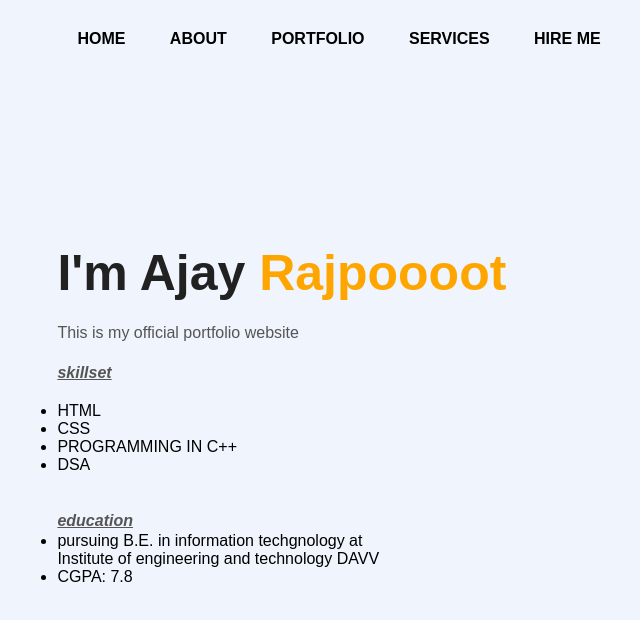
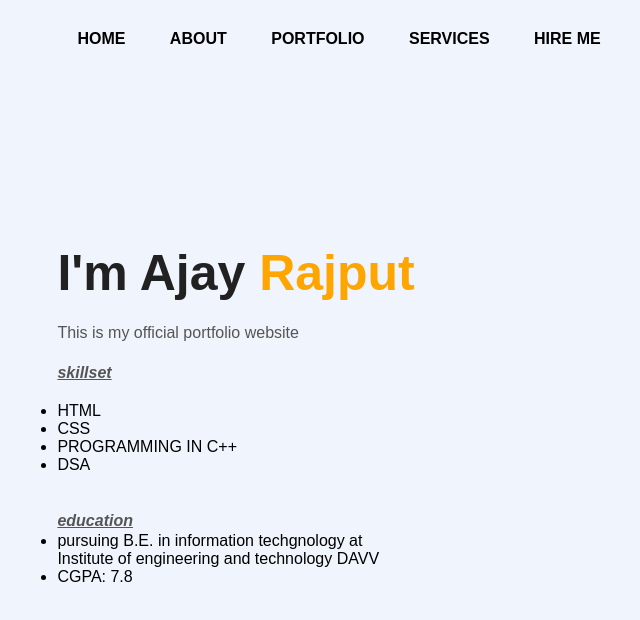
Before and after one commit to ajayrajput8247/portfolio1, a plain HTML site: page index.html in a window 1280 px wide. Shown: the whole page, without its empty margins (45-685 px from the left). Drawn offline with Linux system fonts and the light colour scheme.

Commit message:
resolved

```diff
--- a/index.html
+++ b/index.html
@@ -19,7 +19,7 @@
             </ul>
         </nav>
         <div class="detel">
-            <h1>I'm Ajay <span>Rajpoooot </span></h1>
+            <h1>I'm Ajay <span>Rajput </span></h1>
             <p>This is my official portfolio website
             </p>
 
```
